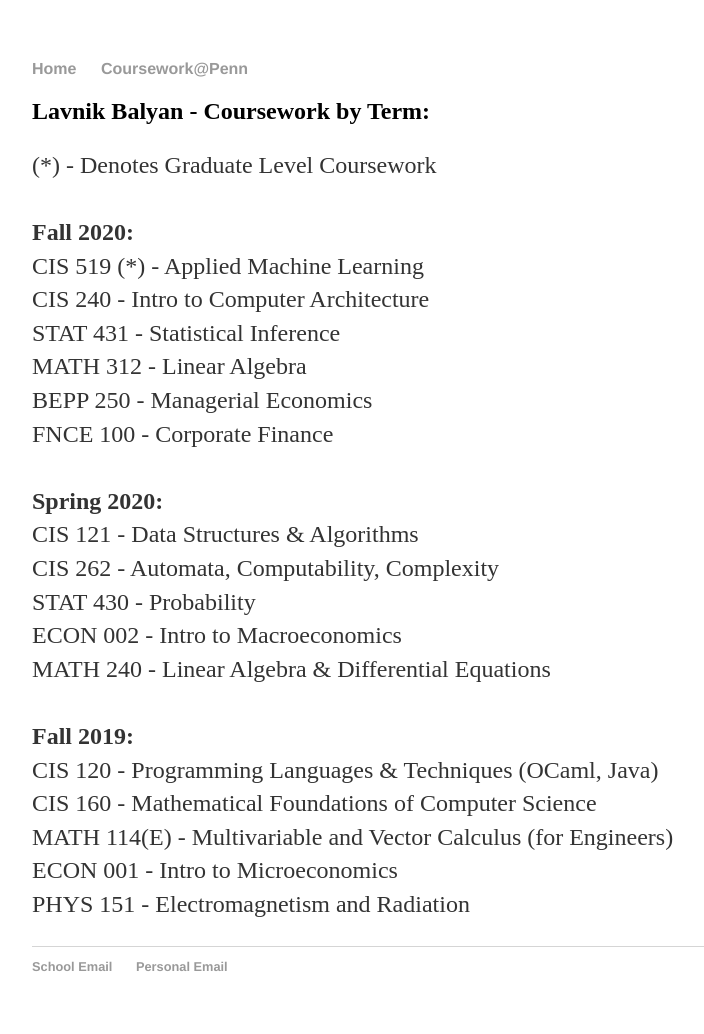
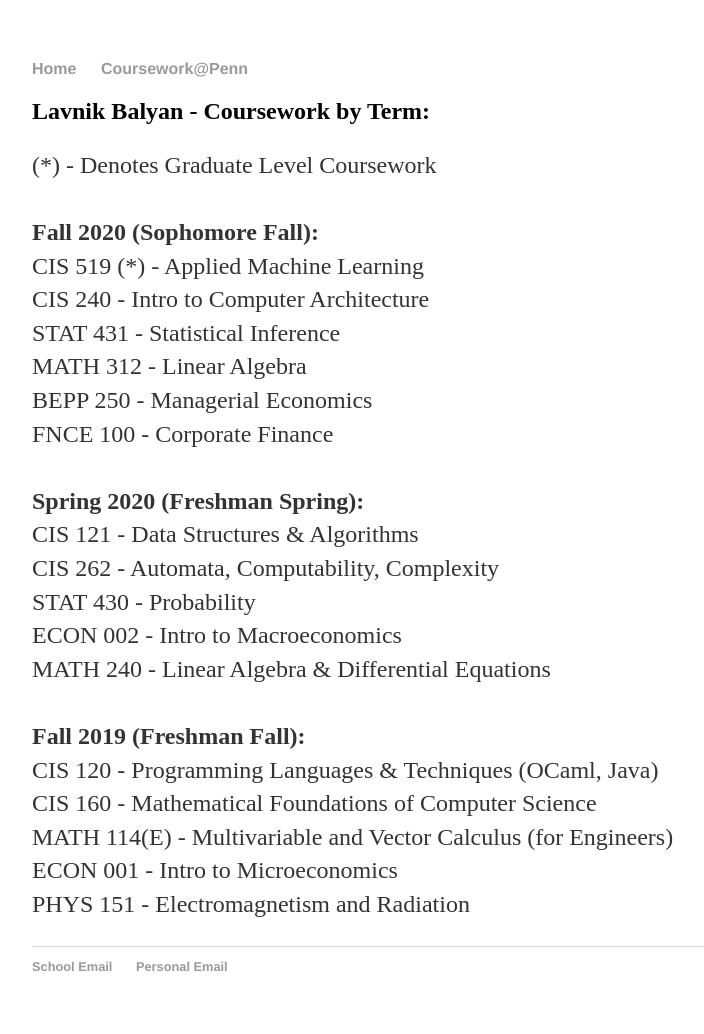
Before and after one commit to lavnik-balyan/lavnik-balyan.github.io, a Jekyll site: the page built from Coursework@Penn/index.html, in a window 1280 px wide. Shown: the whole page, without its empty margins (160-864 px from the left). Built offline with Jekyll 4.4.1, drawn with Linux system fonts in a browser that asks for light colours.

Commit message:
Update index.html

```diff
--- a/Coursework@Penn/index.html
+++ b/Coursework@Penn/index.html
@@ -11,7 +11,7 @@
                <br />
                <br />
 
-               <b>Fall 2020:</b>
+               <b>Fall 2020 (Sophomore Fall):</b>
                <br />CIS 519 (*) - Applied Machine Learning
                <br /> CIS 240 - Intro to Computer Architecture
                <br /> STAT 431 - Statistical Inference
@@ -22,7 +22,7 @@
                <br />
                <br />
 
-               <b>Spring 2020:</b>
+               <b>Spring 2020 (Freshman Spring):</b>
                <br />CIS 121 - Data Structures & Algorithms
                <br /> CIS 262 - Automata, Computability, Complexity
                <br /> STAT 430 - Probability
@@ -32,7 +32,7 @@
                <br />
                <br />
 
-               <b>Fall 2019:</b>
+               <b>Fall 2019 (Freshman Fall):</b>
                <br />CIS 120 - Programming Languages & Techniques (OCaml, Java)
                <br /> CIS 160 - Mathematical Foundations of Computer Science
                <br /> MATH 114(E) - Multivariable and Vector Calculus (for Engineers)
```
